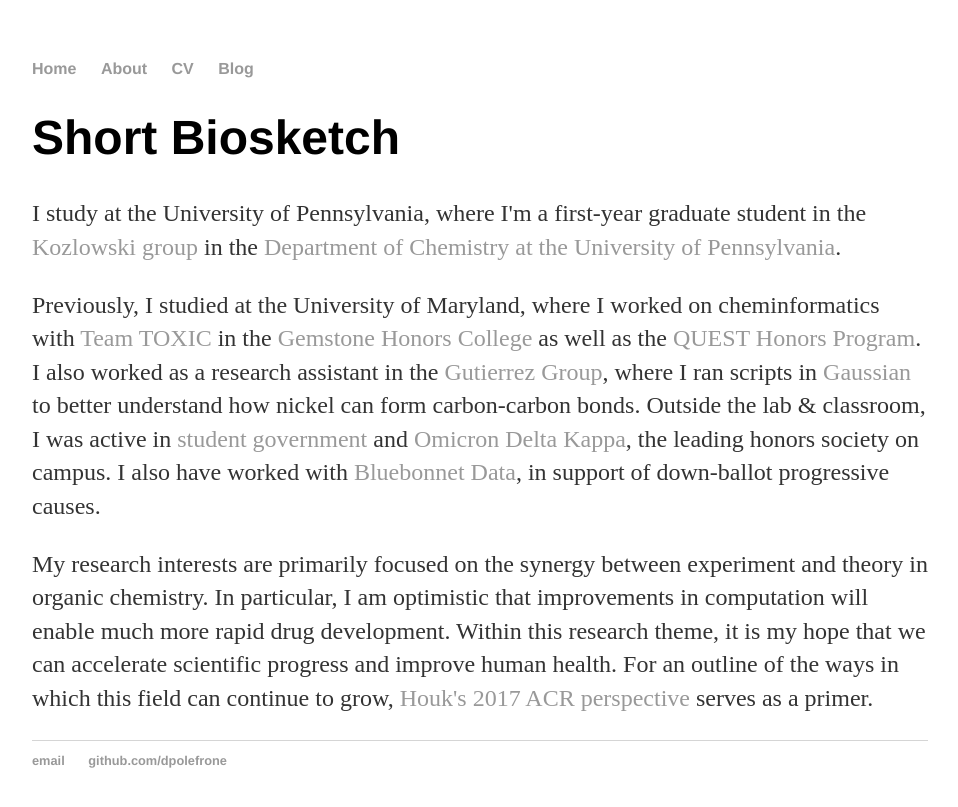
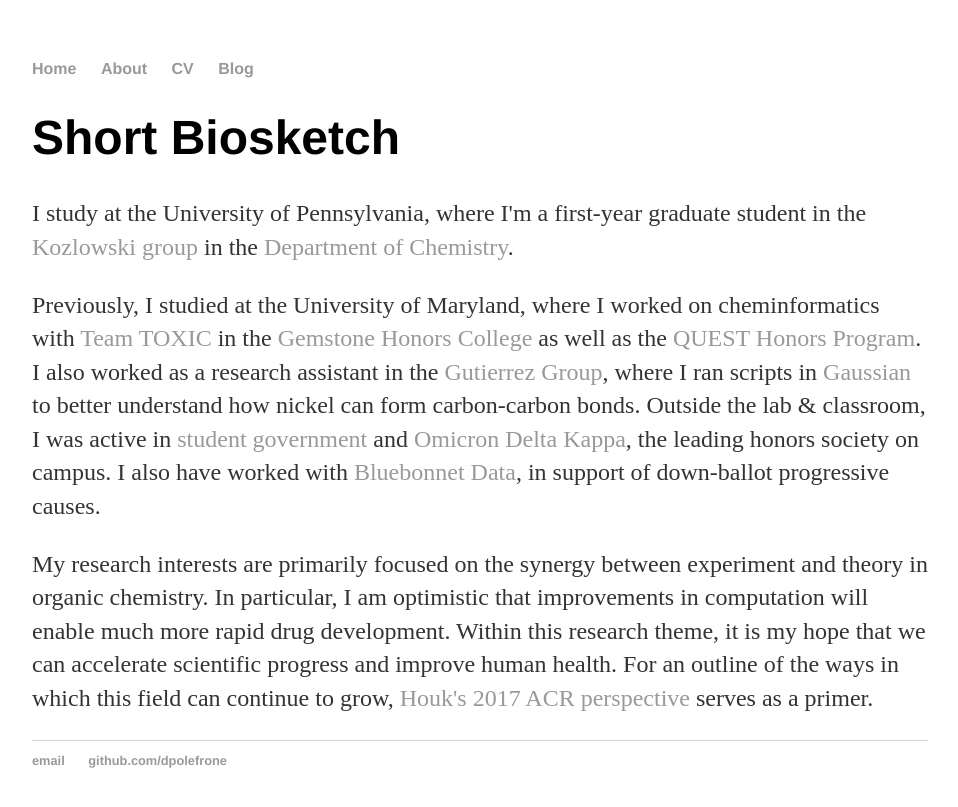
Before and after one commit to dpolefrone/dpolefrone.github.io, a Jekyll site: the page built from about/index.html, in a window 1280 px wide. Shown: the top 807 px of the page, without its empty margins (160-1118 px from the left). Built offline with Jekyll 4.4.1, drawn with Linux system fonts in a browser that asks for light colours.

Commit message:
Update index.html

```diff
--- a/about/index.html
+++ b/about/index.html
@@ -5,7 +5,7 @@ title: David Polefrone
 <div class="blurb">
 	<h1>Short Biosketch</h1>
 	<p>I study at the University of Pennsylvania, where I'm a first-year graduate student in the <a href="https://www.mckgroup.org/">Kozlowski group</a>
-		in the <a href="https://www.chem.upenn.edu/">Department of Chemistry at the University of Pennsylvania</a>.
+		in the <a href="https://www.chem.upenn.edu/">Department of Chemistry</a>.
 
 
 	<p>Previously, I studied at the University of Maryland, where I worked on cheminformatics with <a href="https://gemstonetoxic.github.io/">Team TOXIC</a>
```
